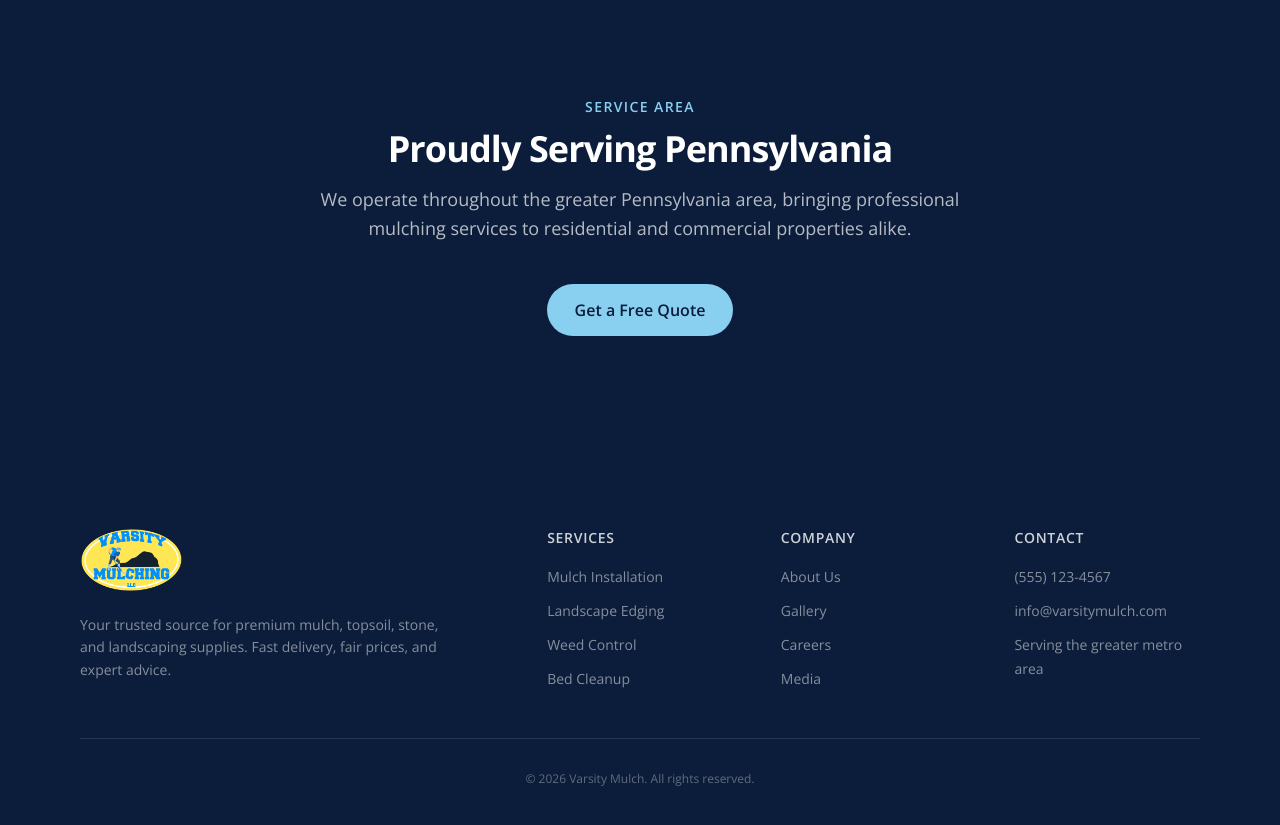
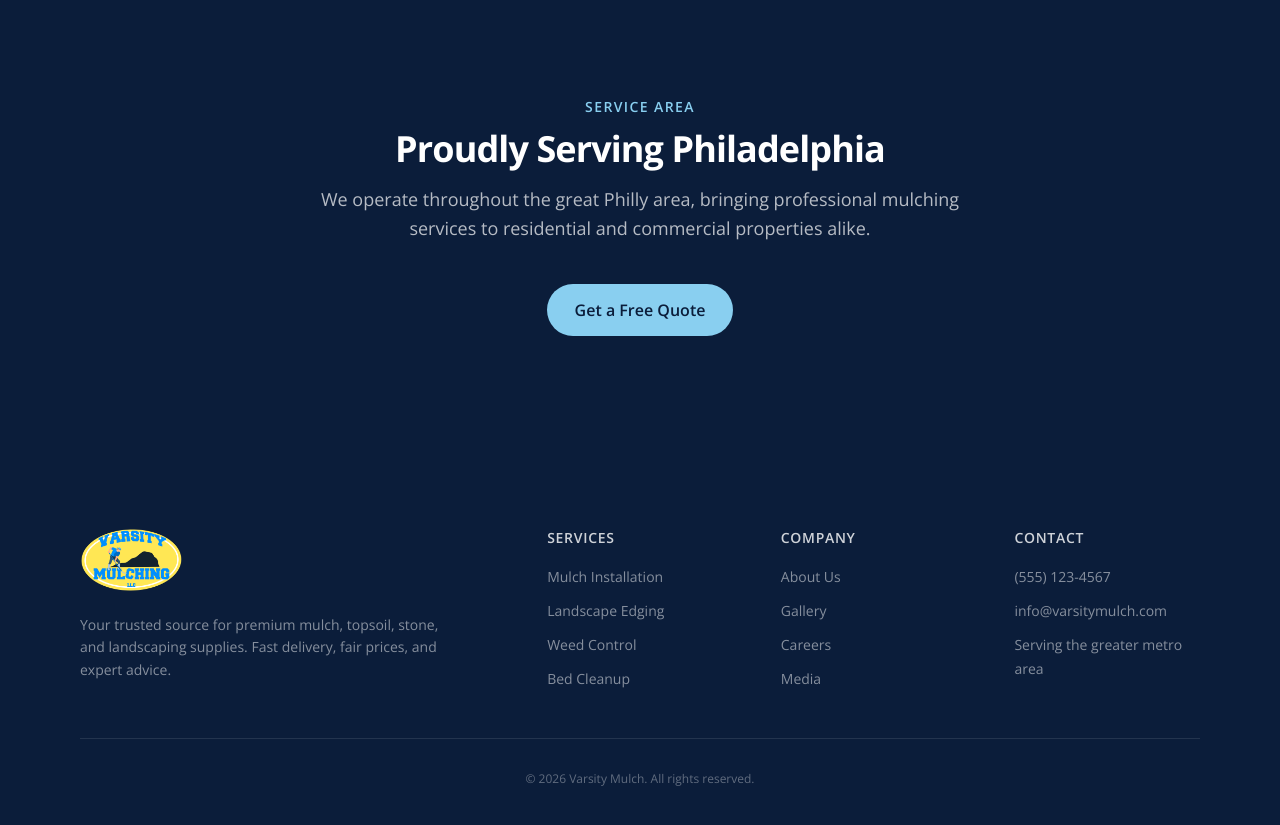
Before and after one commit to Mattgio5/vm-website, a Next.js app: page /about in a window 1280 px wide. Shown: the part 2860-3685 px from the top of the page. Built offline with nearby package versions, Linux system fonts and the light colour scheme.

Commit message:
fix: update service area to Philadelphia

```diff
--- a/app/about/page.tsx
+++ b/app/about/page.tsx
@@ -222,10 +222,10 @@ export default function AboutPage() {
             Service Area
           </p>
           <h2 className="text-3xl font-bold tracking-tight text-white md:text-4xl text-balance">
-            Proudly Serving Pennsylvania
+            Proudly Serving Philadelphia
           </h2>
           <p className="mx-auto mt-4 max-w-2xl text-base leading-relaxed text-white/70 md:text-lg">
-            We operate throughout the greater Pennsylvania area, bringing professional mulching services to residential and commercial properties alike.
+            We operate throughout the great Philly area, bringing professional mulching services to residential and commercial properties alike.
           </p>
           <div className="mt-10">
             <a
```
